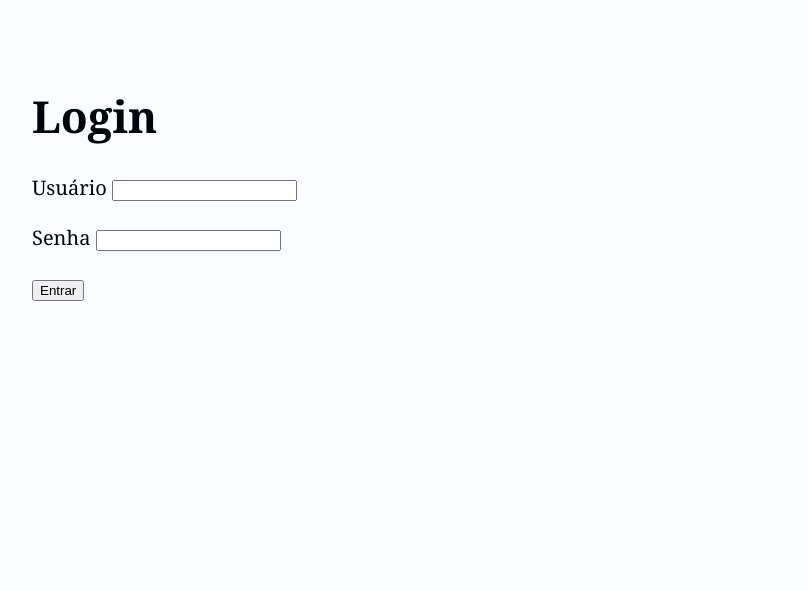
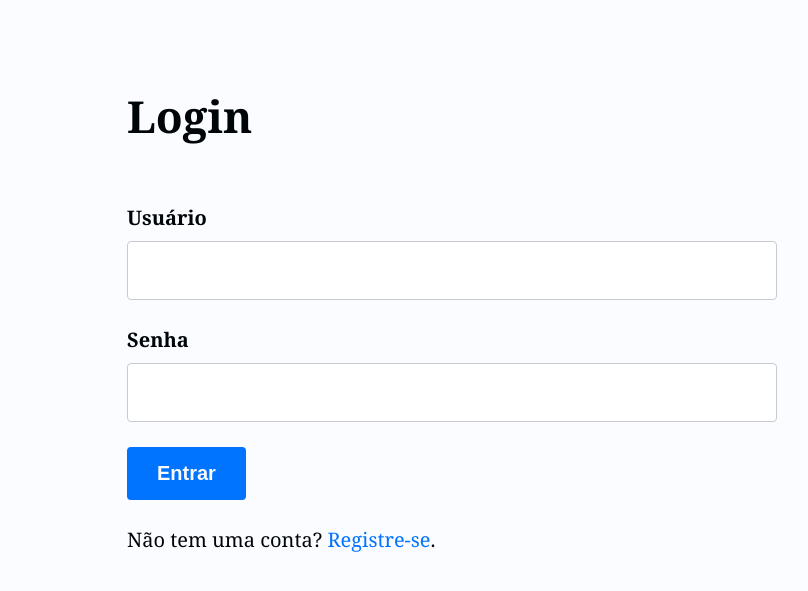
Before and after one commit to arthurliszkievich/Projeto_Blog, a Django app: page /login/ in a window 1280 px wide. Shown: the top 591 px of the page, without its empty margins (188-996 px from the left). Run offline with Django 5.2, Linux system fonts and the light colour scheme; data that the repository does not hold is empty.

Commit message:
feat(auth): Adiciona sistema completo de login e registro
- Cria a SignUpView para o registro de novos usuários.
- Adiciona o template 'register.html' e um 'login.html' aprimorado.
- Configura as URLs para as páginas de login, logout e registro.
- Adiciona link para registro na página de login, completando o fluxo.

```diff
--- a/djangoapp/blog/templates/blog/pages/login.html
+++ b/djangoapp/blog/templates/blog/pages/login.html
@@ -5,30 +5,37 @@
   <div class="section-content-narrow">
     <div class="section-gap">
 
-      <div class="page-header">
-        <h2 class="page-title">Login</h2>
-      </div>
+      <div class="form-wrapper">
+        <h2 class="center-text pb-base">Login</h2>
 
         <form method="POST">
           {% csrf_token %}
 
           {% if form.errors %}
-          <div class="not-found center">
-            <p>Houve um erro no login, por favor verifique suas credenciais.</p>
+            <div class="message message-error">
+              <p>Usuário ou senha inválidos. Por favor, tente novamente.</p>
             </div>
           {% endif %}
 
-        <p>
+          <div class="form-group">
             <label for="id_username">Usuário</label>
             <input type="text" name="username" id="id_username" required>
-        </p>
-        <p>
+          </div>
+          <div class="form-group">
             <label for="id_password">Senha</label>
             <input type="password" name="password" id="id_password" required>
+          </div>
+
+          <div class="form-group">
+            <button class="btn" type="submit">Entrar</button>
+          </div>
+        </form>
+
+        <p class="center-text pt-base">
+          Não tem uma conta? <a href="{% url 'blog:register' %}">Registre-se</a>.
         </p>
 
-        <button type="submit">Entrar</button>
-      </form>
+      </div>
 
     </div>
   </div>
--- a/djangoapp/blog/urls.py
+++ b/djangoapp/blog/urls.py
@@ -33,6 +33,11 @@ urlpatterns = [
     path('my-posts/drafts/', views.DraftsView.as_view(), name='post_drafts'),
 
     # --- ROTAS DE AUTENTICAÇÃO ---
-    path('login/', auth_views.LoginView.as_view(template_name='blog/pages/login.html'), name='login'),
+    path('login/', auth_views.LoginView.as_view(
+        template_name='blog/pages/login.html',
+        # Impede que usuários logados vejam a pág. de login
+        redirect_authenticated_user=True
+    ), name='login'),
     path('logout/', views.logout_view, name='logout'),
+    path('register/', views.SignUpView.as_view(), name='register'),
 ]
--- a/static/css/style.css
+++ b/static/css/style.css
@@ -667,3 +667,26 @@ html,
 .btn-danger:hover {
   background-color: hsl(var(--_btn-danger-hue) 75% 40%); /* Vermelho mais escuro */
 }
+
+.form-actions-container {
+  display: flex;
+  align-items: center;
+  gap: 1.5rem; /* Cria um espaço entre os botões */
+  flex-wrap: wrap; /* Permite que os botões quebrem a linha em telas muito pequenas */
+}
+
+.single-post-content {
+  /* Estas duas propriedades garantem a quebra de texto */
+  overflow-wrap: break-word;
+  word-wrap: break-word; /* Fallback para navegadores mais antigos */
+  word-break: break-word;
+}
+
+.single-post-cover img {
+    width: 100%;       /* Faz a imagem ocupar toda a largura do seu contêiner pai */
+    height: auto;      /* Mantém a proporção da imagem */
+    max-width: 800px;  /* Define uma largura máxima para não ficar gigante em telas grandes */
+    display: block;    /* Remove espaços extras abaixo da imagem */
+    margin: 0 auto;    /* Centraliza a imagem se o contêiner for mais largo que 800px */
+    border-radius: 5px; /* Um toque de estilo */
+}
```
Also changed, not shown: djangoapp/blog/templates/blog/pages/register.html (added, +38 -0 lines), djangoapp/blog/views.py (+16 -0 lines). Lines whose indentation alone changed are shown as unchanged.
